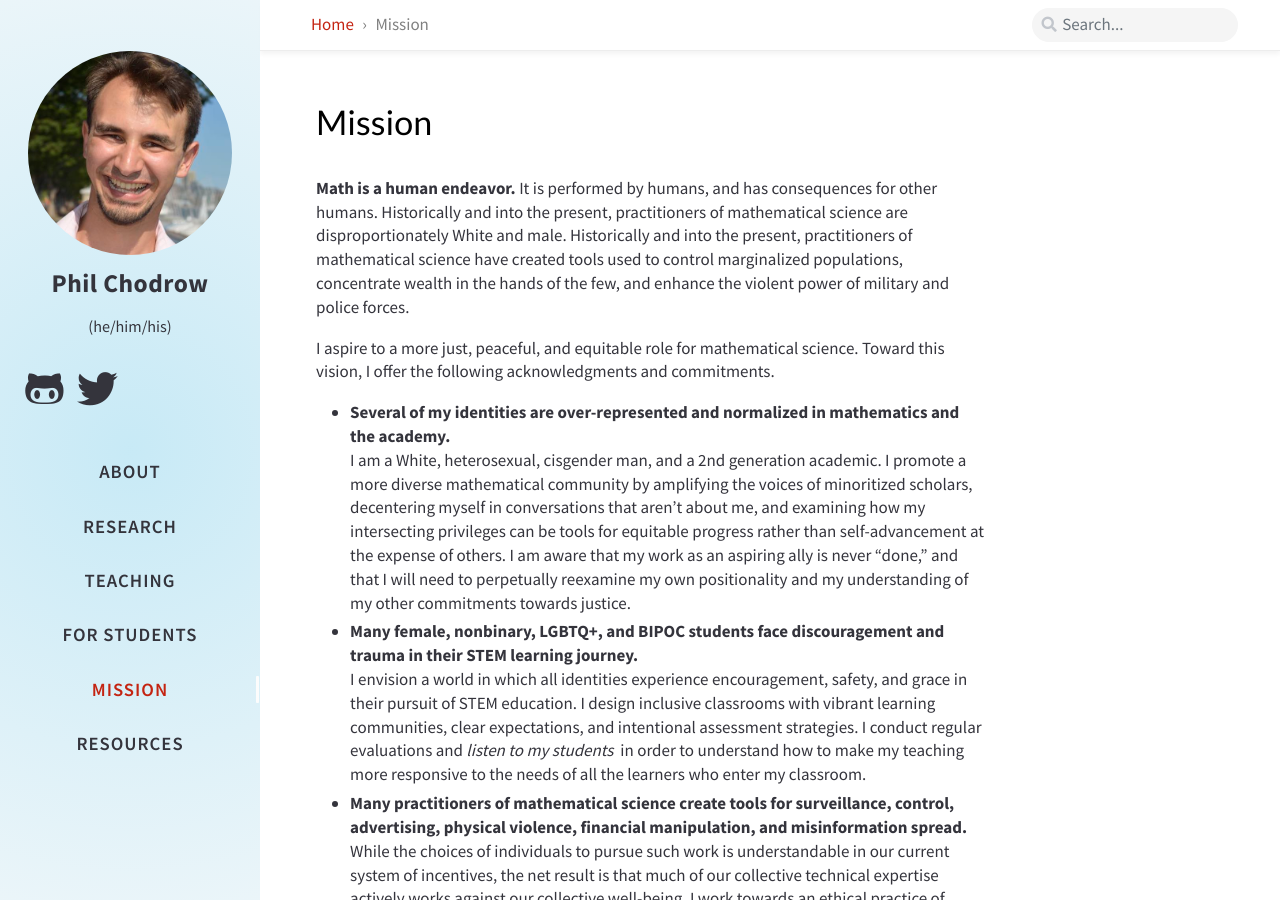
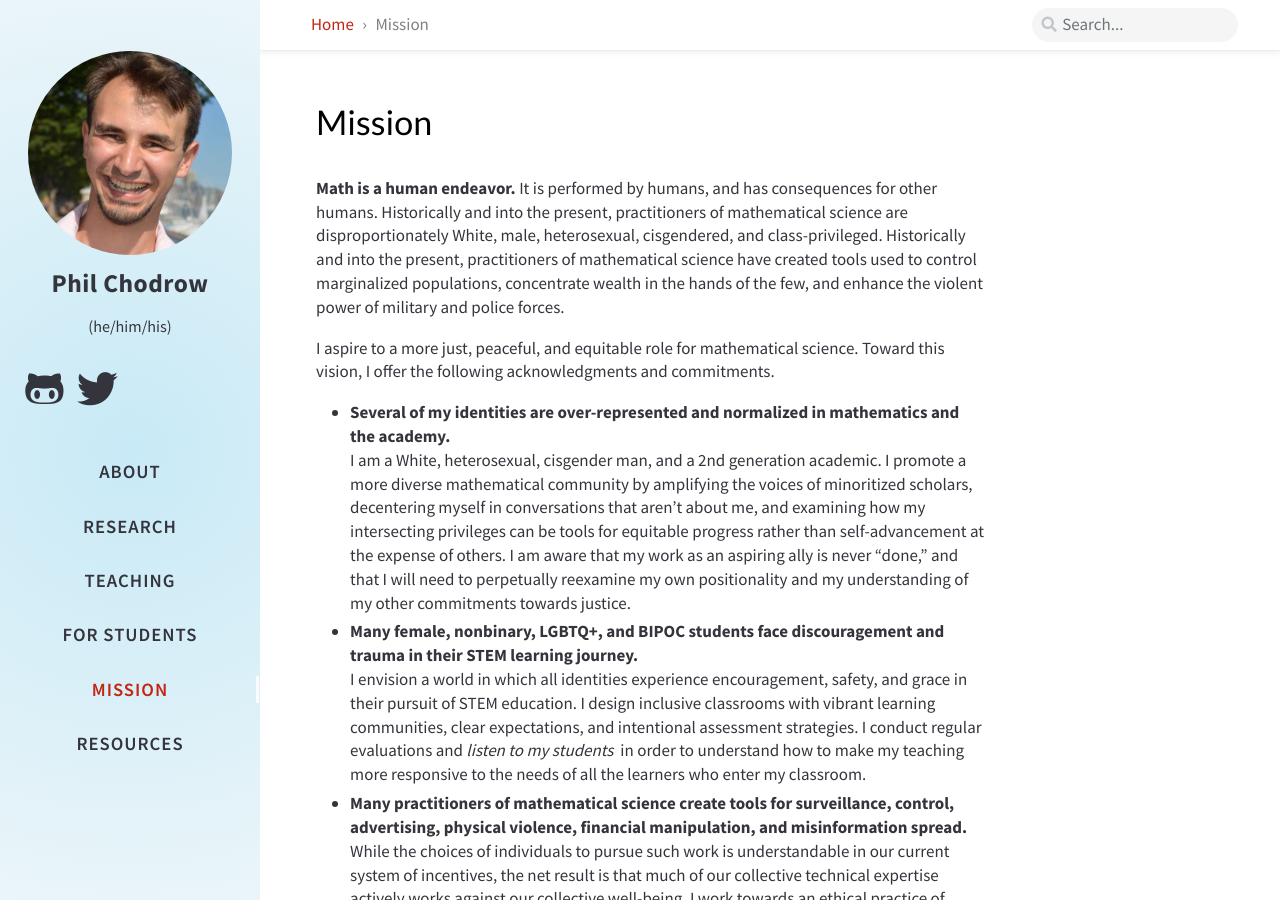
Before and after one commit to PhilChodrow/UCLA-website, a Jekyll site: the page built from _tabs/mission.md, in a window 1280 px wide and 900 px high. Built offline with Jekyll 4.4.1, drawn with Linux system fonts in a browser that asks for light colours; nearby versions of some CDN libraries; comment, search, counter and statistics services are not loaded; a style sheet for code colours, icons or effects is not loaded.

Commit message:
Update mission.md

```diff
--- a/_tabs/mission.md
+++ b/_tabs/mission.md
@@ -7,7 +7,7 @@ order: 4
 
 
 
-**Math is a human endeavor.** It is performed by humans, and has consequences for other humans. Historically and into the present, practitioners of mathematical science are disproportionately White and male. Historically and into the present, practitioners of mathematical science have created tools used to control marginalized populations, concentrate wealth in the hands of the few, and enhance the violent power of military and police forces.
+**Math is a human endeavor.** It is performed by humans, and has consequences for other humans. Historically and into the present, practitioners of mathematical science are disproportionately White, male, heterosexual, cisgendered, and class-privileged. Historically and into the present, practitioners of mathematical science have created tools used to control marginalized populations, concentrate wealth in the hands of the few, and enhance the violent power of military and police forces.
 
 I aspire to a more just, peaceful, and equitable role for mathematical science.  Toward this vision, I offer the following acknowledgments and commitments.
 
```
